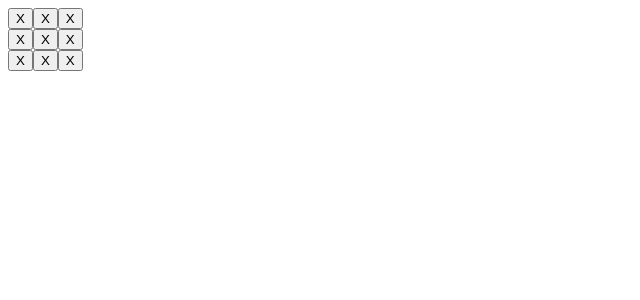
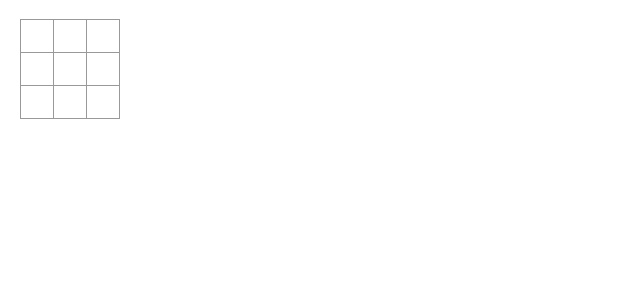
Before and after one commit to emilewashu/react-lab, a React (Vite) app in the folder my-react-app/: page / in a window 1280 px wide. Shown: the top 300 px of the page, without its empty margins (0-640 px from the left). Built offline with nearby package versions, Linux system fonts and the light colour scheme.

Commit message:
Interactive component where clicking button sets value to X

```diff
--- a/my-react-app/src/App.jsx
+++ b/my-react-app/src/App.jsx
@@ -1,21 +1,33 @@
-// import { useState } from "react";
-export default function Square() {
+import { useState } from "react";
+function Square() {
+  const [value, setValue] = useState(null);
+
+  function handleClick() {
+    setValue("X");
+  }
+  return (
+    <button className="square" onClick={handleClick}>
+      {value}
+    </button>
+  );
+}
+export default function Board() {
   return (
     <>
       <div className="board-row">
-        <button className="square">X</button>
-        <button className="square">X</button>
-        <button className="square">X</button>
+        <Square />
+        <Square />
+        <Square />
       </div>
       <div className="board-row">
-        <button className="square">X</button>
-        <button className="square">X</button>
-        <button className="square">X</button>
+        <Square />
+        <Square />
+        <Square />
       </div>
       <div className="board-row">
-        <button className="square">X</button>
-        <button className="square">X</button>
-        <button className="square">X</button>
+        <Square />
+        <Square />
+        <Square />
       </div>
     </>
   );
--- a/my-react-app/src/styles.css
+++ b/my-react-app/src/styles.css
@@ -0,0 +1,90 @@
+* {
+    box-sizing: border-box;
+  }
+
+  body {
+    font-family: sans-serif;
+    margin: 20px;
+    padding: 0;
+  }
+
+  h1 {
+    margin-top: 0;
+    font-size: 22px;
+  }
+
+  h2 {
+    margin-top: 0;
+    font-size: 20px;
+  }
+
+  h3 {
+    margin-top: 0;
+    font-size: 18px;
+  }
+
+  h4 {
+    margin-top: 0;
+    font-size: 16px;
+  }
+
+  h5 {
+    margin-top: 0;
+    font-size: 14px;
+  }
+
+  h6 {
+    margin-top: 0;
+    font-size: 12px;
+  }
+
+  code {
+    font-size: 1.2em;
+  }
+
+  ul {
+    padding-inline-start: 20px;
+  }
+
+  * {
+    box-sizing: border-box;
+  }
+
+  body {
+    font-family: sans-serif;
+    margin: 20px;
+    padding: 0;
+  }
+
+  .square {
+    background: #fff;
+    border: 1px solid #999;
+    float: left;
+    font-size: 24px;
+    font-weight: bold;
+    line-height: 34px;
+    height: 34px;
+    margin-right: -1px;
+    margin-top: -1px;
+    padding: 0;
+    text-align: center;
+    width: 34px;
+  }
+
+  .board-row:after {
+    clear: both;
+    content: '';
+    display: table;
+  }
+
+  .status {
+    margin-bottom: 10px;
+  }
+  .game {
+    display: flex;
+    flex-direction: row;
+  }
+
+  .game-info {
+    margin-left: 20px;
+  }
```
